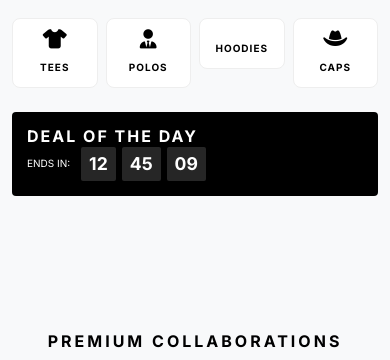
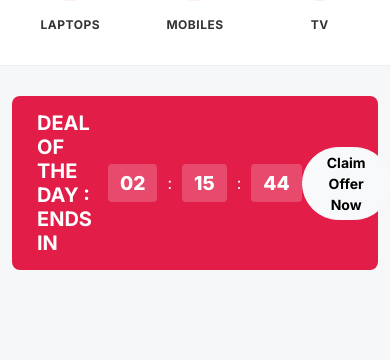
Before and after one commit to zahidbasha353-droid/trendflix-live, a Django app: page / in a window 390 px wide. Shown: the part 772-1132 px from the top of the page. Run offline with Django 5.2, Linux system fonts and the light colour scheme; data comes from the database, SQL or seed files in the repository; data that the repository does not hold is empty.

Commit message:
Merged minimalist style with Deal timer and Heart icon

```diff
--- a/store/templates/store/home.html
+++ b/store/templates/store/home.html
@@ -5,144 +5,141 @@
 {% block content %}
 
 <style>
-    /* --- 1. GLOBAL MINIMALIST REFINEMENT --- */
-    body { background-color: #f8f9fa; font-family: 'Inter', sans-serif; }
+    /* 1. GLOBAL UI & FONTS */
+    body { background-color: #f6f7f9; font-family: 'Inter', sans-serif; color: #333; }
 
-    /* --- 2. 5 MOVEMENT BANNER (Carousel) STYLES --- */
-    .carousel-item {
-        height: 80vh;
-        background-size: cover;
-        background-position: center;
+    /* 2. CAROUSEL (VEENA STYLE) */
+    #fashionCarousel { margin-bottom: 20px; }
+    .carousel-item { height: 450px; background-size: cover; background-position: center; border-radius: 0; }
+    .banner-overlay {
+        background: linear-gradient(to right, rgba(0,0,0,0.5), transparent);
+        height: 100%; display: flex; align-items: center; padding-left: 10%;
     }
-    .banner-overlay {
-        background: rgba(0,0,0,0.2);
-        height: 100%; display: flex; align-items: center; justify-content: center; text-align: center;
+    .banner-text h1 { font-size: 3.5rem; font-weight: 800; color: white; text-transform: uppercase; }
+    .btn-veena {
+        background: #0071dc; color: white; border-radius: 4px; padding: 12px 30px;
+        font-weight: 700; border: none; text-transform: uppercase; transition: 0.3s;
     }
-    .banner-text h1 { font-size: 4rem; font-weight: 300; font-style: italic; color: white; margin-bottom: 20px; }
-    .btn-minimal {
-        background: white; color: black; border-radius: 0; padding: 12px 30px;
-        text-transform: uppercase; font-weight: 600; font-size: 0.8rem; border: 1px solid white;
+    .btn-veena:hover { background: #005bb5; }
+
+    /* 3. CATEGORY GRID (COMPACT) */
+    .cat-grid { background: white; padding: 20px 0; margin-bottom: 30px; border-bottom: 1px solid #eee; }
+    .cat-item { text-align: center; transition: 0.3s; cursor: pointer; padding: 10px; }
+    .cat-icon-circle {
+        width: 60px; height: 60px; background: #fcebed; border-radius: 50%;
+        display: flex; align-items: center; justify-content: center; margin: 0 auto 10px;
+        color: #e11d48; font-size: 1.4rem; transition: 0.3s;
+    }
+    .cat-item:hover .cat-icon-circle { background: #e11d48; color: white; transform: translateY(-5px); }
+    .cat-item span { font-size: 12px; font-weight: 700; text-transform: uppercase; letter-spacing: 0.5px; }
+
+    /* 4. DEAL OF THE DAY (EXACT STYLE) */
+    .deal-container {
+        background: #e11d48; color: white; border-radius: 8px;
+        padding: 15px 25px; margin-bottom: 40px;
+        display: flex; justify-content: space-between; align-items: center;
+    }
+    .timer-box { display: flex; align-items: center; gap: 10px; }
+    .timer-unit {
+        background: rgba(255,255,255,0.2); padding: 5px 12px;
+        border-radius: 4px; font-weight: 800; font-size: 1.2rem;
     }
 
-    /* --- 3. COMPACT CATEGORY LINE --- */
-    .cat-box {
-        background: white; border-radius: 8px; padding: 10px;
-        text-align: center; transition: 0.3s; border: 1px solid #eee;
+    /* 5. PRODUCT CARD (VEENA MEDIUM STYLE) */
+    .pro-card {
+        background: white; border: 1px solid #eee; border-radius: 8px;
+        padding: 15px; transition: 0.3s; position: relative; height: 100%;
     }
-    .cat-box:hover { border-color: #000; transform: translateY(-2px); }
-    .cat-box i { font-size: 1.2rem; color: #000; display: block; margin-bottom: 5px; }
-    .cat-box span { font-size: 10px; font-weight: 700; text-transform: uppercase; letter-spacing: 1px; }
+    .pro-card:hover { box-shadow: 0 10px 20px rgba(0,0,0,0.05); border-color: #0071dc; }
+    .fav-heart {
+        position: absolute; top: 15px; right: 15px; color: #ddd;
+        font-size: 1.1rem; cursor: pointer; transition: 0.3s; z-index: 5;
+    }
+    .fav-heart:hover { color: #e11d48; }
+    .pro-img-box { height: 220px; text-align: center; margin-bottom: 15px; }
+    .pro-img-box img { max-height: 100%; object-fit: contain; }
 
-    /* --- 4. DEAL TIMER SECTION --- */
-    .deal-box {
-        background: #000; color: white; border-radius: 4px; padding: 15px; margin-bottom: 40px;
-    }
-    .timer-unit {
-        background: rgba(255,255,255,0.15); border-radius: 2px;
-        padding: 4px 8px; margin: 0 3px; font-weight: 700; font-size: 1.1rem;
-    }
+    /* BUTTONS - SIDE BY SIDE */
+    .pro-btn-group { display: flex; gap: 8px; margin-top: 15px; }
+    .btn-add-cart { background: #0071dc; color: white; border: none; flex: 1; padding: 10px; font-size: 12px; font-weight: 700; border-radius: 4px; text-transform: uppercase; }
+    .btn-buy-now { background: #ffd814; color: #111; border: none; flex: 1; padding: 10px; font-size: 12px; font-weight: 700; border-radius: 4px; text-transform: uppercase; text-decoration: none; text-align: center; }
 
-    /* --- 5. MINIMAL PRODUCT CARD WITH HEART --- */
-    .pro-card {
-        background: white; border: none; border-radius: 0px;
-        padding: 10px; transition: 0.3s; position: relative;
-    }
-    .fav-heart {
-        position: absolute; top: 15px; right: 15px;
-        background: white; border-radius: 50%; padding: 5px;
-        box-shadow: 0 2px 5px rgba(0,0,0,0.1); color: #ddd; cursor: pointer; z-index: 5;
-        font-size: 0.8rem; transition: 0.3s;
-    }
-    .fav-heart:hover { color: #ff4d4d; }
-
-    .pro-img-container { height: 350px; background: #f9f9f9; overflow: hidden; }
-    .pro-img-container img { height: 100%; width: 100%; object-fit: cover; transition: 0.6s; }
-    .pro-card:hover img { transform: scale(1.05); }
-
-    /* BUTTONS SIDE BY SIDE */
-    .btn-group-pro { display: flex; gap: 4px; margin-top: 12px; }
-    .btn-add { background: transparent; color: #000; flex: 1; font-size: 0.7rem; font-weight: 700; border: 1px solid #000; padding: 8px; text-transform: uppercase; }
-    .btn-add:hover { background: #000; color: #fff; }
-    .btn-buy { background: #000; color: #fff; flex: 1; font-size: 0.7rem; font-weight: 700; text-decoration: none; text-align: center; padding: 8px; text-transform: uppercase; border: 1px solid #000; }
-
-    /* --- 6. COLLAB BANNERS --- */
-    .collab-banner { height: 200px; background-size: cover; background-position: center; display: flex; align-items: center; padding: 20px; color: white; position: relative; overflow: hidden; }
-    .collab-overlay { position: absolute; top:0; left:0; width:100%; height:100%; background: rgba(0,0,0,0.2); }
+    /* 6. COLLAB GRID (3 BANNERS) */
+    .collab-grid { display: grid; grid-template-columns: 2fr 1fr; grid-template-rows: 1fr 1fr; gap: 15px; height: 500px; margin-bottom: 50px; }
+    .collab-item { background-size: cover; background-position: center; border-radius: 8px; position: relative; overflow: hidden; padding: 40px; color: white; }
+    .collab-1 { grid-row: span 2; }
+    .collab-overlay { position: absolute; top: 0; left: 0; width: 100%; height: 100%; background: rgba(0,0,0,0.2); }
     .collab-content { position: relative; z-index: 2; }
 
     @media (max-width: 768px) {
-        .banner-text h1 { font-size: 2.5rem; }
-        .pro-img-container { height: 250px; }
+        .collab-grid { grid-template-columns: 1fr; height: auto; }
+        .banner-text h1 { font-size: 2rem; }
     }
 </style>
 
-<div id="fashionCarousel" class="carousel slide carousel-fade" data-bs-ride="carousel" data-bs-interval="4000">
+<div id="fashionCarousel" class="carousel slide carousel-fade" data-bs-ride="carousel">
     <div class="carousel-inner">
-        <div class="carousel-item active" style="background-image: url('https://images.unsplash.com/photo-1490114538077-0a7f8cb49891?q=80&w=2070');">
-            <div class="banner-overlay"><div class="banner-text"><h1>The Legacy Capsule</h1><a href="#shop" class="btn btn-minimal">Shop Now</a></div></div>
+        <div class="carousel-item active" style="background-image: url('https://images.unsplash.com/photo-1523381210434-271e8be1f52b?q=80&w=2070');">
+            <div class="banner-overlay"><div class="banner-text"><h1>Electronics <br>Mega Sale</h1><button class="btn-veena">Shop Now</button></div></div>
         </div>
-        <div class="carousel-item" style="background-image: url('https://images.unsplash.com/photo-1488161628813-04466f872be2?q=80&w=1964');">
-            <div class="banner-overlay"><div class="banner-text"><h1>Essential Edit</h1><a href="#shop" class="btn btn-minimal">Explore</a></div></div>
-        </div>
-        <div class="carousel-item" style="background-image: url('https://images.unsplash.com/photo-1552374196-1ab2a1c593e8?q=80&w=1974');">
-            <div class="banner-overlay"><div class="banner-text"><h1>Creators Club</h1><a href="#shop" class="btn btn-minimal">Join Now</a></div></div>
-        </div>
-        <div class="carousel-item" style="background-image: url('https://images.unsplash.com/photo-1539106609214-0d75a469627a?q=80&w=1974');">
-            <div class="banner-overlay"><div class="banner-text"><h1>Season Drop</h1><a href="#shop" class="btn btn-minimal">Buy Items</a></div></div>
+        <div class="carousel-item" style="background-image: url('https://images.unsplash.com/photo-1490114538077-0a7f8cb49891?q=80&w=2070');">
+            <div class="banner-overlay"><div class="banner-text"><h1>Smart <br>Collections</h1><button class="btn-veena">Explore</button></div></div>
         </div>
         <div class="carousel-item" style="background-image: url('https://images.unsplash.com/photo-1516762689617-e1cffcef479d?q=80&w=2022');">
-            <div class="banner-overlay"><div class="banner-text"><h1>New Season</h1><a href="#shop" class="btn btn-minimal">Shop Re-stock</a></div></div>
+            <div class="banner-overlay"><div class="banner-text"><h1>Elite <br>Quality Drop</h1><button class="btn-veena">Buy Now</button></div></div>
         </div>
     </div>
 </div>
 
-<div class="container my-4">
-    <div class="row g-2 justify-content-center">
-        <div class="col-3 col-md-1"><div class="cat-box"><i class="fas fa-tshirt"></i><span>Tees</span></div></div>
-        <div class="col-3 col-md-1"><div class="cat-box"><i class="fas fa-user-tie"></i><span>Polos</span></div></div>
-        <div class="col-3 col-md-1"><div class="cat-box"><i class="fas fa-hoodie"></i><span>Hoodies</span></div></div>
-        <div class="col-3 col-md-1"><div class="cat-box"><i class="fas fa-hat-cowboy"></i><span>Caps</span></div></div>
+<div class="cat-grid">
+    <div class="container">
+        <div class="row g-2 justify-content-center">
+            <div class="col-4 col-md-1"><div class="cat-item"><div class="cat-icon-circle"><i class="fas fa-headphones"></i></div><span>Audio</span></div></div>
+            <div class="col-4 col-md-1"><div class="cat-item"><div class="cat-icon-circle"><i class="fas fa-tablet-alt"></i></div><span>Tablets</span></div></div>
+            <div class="col-4 col-md-1"><div class="cat-item"><div class="cat-icon-circle"><i class="fas fa-gamepad"></i></div><span>Gaming</span></div></div>
+            <div class="col-4 col-md-1"><div class="cat-item"><div class="cat-icon-circle"><i class="fas fa-laptop"></i></div><span>Laptops</span></div></div>
+            <div class="col-4 col-md-1"><div class="cat-item"><div class="cat-icon-circle"><i class="fas fa-mobile-alt"></i></div><span>Mobiles</span></div></div>
+            <div class="col-4 col-md-1"><div class="cat-item"><div class="cat-icon-circle"><i class="fas fa-tv"></i></div><span>TV</span></div></div>
+        </div>
     </div>
 </div>
 
 <div class="container">
-    <div class="deal-box d-flex flex-wrap justify-content-between align-items-center">
-        <div><h6 class="fw-bold mb-0 text-uppercase" style="letter-spacing:2px">Deal of the Day</h6></div>
-        <div class="d-flex align-items-center">
-            <span class="small text-uppercase me-2" style="font-size:10px">Ends in:</span>
-            <div class="timer-unit">12</div><div class="timer-unit">45</div><div class="timer-unit">09</div>
+    <div class="deal-container">
+        <div class="d-flex align-items-center gap-3">
+            <h5 class="fw-bold mb-0 text-uppercase">Deal Of The Day : Ends In</h5>
+            <div class="timer-box">
+                <div class="timer-unit">02</div> : <div class="timer-unit">15</div> : <div class="timer-unit">44</div>
+            </div>
         </div>
+        <a href="#" class="btn btn-light btn-sm fw-bold rounded-pill px-4">Claim Offer Now</a>
     </div>
 </div>
 
-<div id="shop" class="container mb-5">
-    <div class="row g-3">
+<div class="container mb-5">
+    <div class="row g-4">
         {% for product in products %}
         <div class="col-6 col-md-3">
-            <div class="pro-card h-100">
+            <div class="pro-card">
                 <div class="fav-heart"><i class="fas fa-heart"></i></div>
                 <a href="{% url 'product_detail' product.id %}">
-                    <div class="pro-img-container">
-                        {% if product.image_url %}
-                            <img src="{{ product.image_url }}" alt="{{ product.name }}">
-                        {% else %}
-                            <img src="{{ product.image.url }}" alt="{{ product.name }}">
-                        {% endif %}
+                    <div class="pro-img-box">
+                        {% if product.image_url %}<img src="{{ product.image_url }}" class="img-fluid">
+                        {% else %}<img src="{{ product.image.url }}" class="img-fluid">{% endif %}
                     </div>
                 </a>
-                <div class="mt-3 text-center">
-                    <h6 class="fw-bold text-truncate mb-1" style="font-size: 0.8rem; letter-spacing:1px; text-transform:uppercase;">{{ product.name }}</h6>
-                    <div class="d-flex justify-content-center align-items-center gap-2">
-                        <span class="fw-bold" style="font-size: 0.9rem;">{{ product.selling_price|currency:request }}</span>
-                        <del class="text-muted small" style="font-size: 0.7rem;">{{ product.cost_price|add:"500"|currency:request }}</del>
+                <div class="text-center">
+                    <h6 class="fw-bold text-truncate mb-1" style="font-size: 14px;">{{ product.name }}</h6>
+                    <div class="d-flex justify-content-center align-items-center gap-2 mb-2">
+                        <span class="text-primary fw-bold">{{ product.selling_price|currency:request }}</span>
+                        <del class="text-muted small">{{ product.cost_price|add:"500"|currency:request }}</del>
                     </div>
 
-                    <div class="btn-group-pro">
+                    <div class="pro-btn-group">
                         <form action="{% url 'add_to_cart' product.id %}" method="POST" class="flex-grow-1">
-                            {% csrf_token %}
-                            <button type="submit" class="btn-add w-100">Cart</button>
+                            {% csrf_token %}<button type="submit" class="btn-add-cart w-100">Add to Cart</button>
                         </form>
-                        <a href="{% url 'buy_now' product.id %}" class="btn-buy flex-grow-1">Buy</a>
+                        <a href="{% url 'buy_now' product.id %}" class="btn-buy-now flex-grow-1">Buy Now</a>
                     </div>
                 </div>
             </div>
@@ -152,26 +149,29 @@
 </div>
 
 <div class="container my-5">
-    <h6 class="fw-bold mb-4 text-uppercase text-center" style="letter-spacing:3px">Premium Collaborations</h6>
-    <div class="row g-3">
-        <div class="col-md-4">
-            <div class="collab-banner" style="background-image: url('https://images.unsplash.com/photo-1523381210434-271e8be1f52b?q=80&w=2070');">
-                <div class="collab-overlay"></div>
-                <div class="collab-content"><h6 class="fw-bold">CREATORS CLUB</h6><button class="btn btn-outline-light btn-sm rounded-0">Explore</button></div>
+    <div class="collab-grid">
+        <div class="collab-item collab-1" style="background-image: url('https://images.unsplash.com/photo-1542291026-7eec264c27ff?q=80&w=2070');">
+            <div class="collab-overlay"></div>
+            <div class="collab-content">
+                <h2 class="fw-bold">Ultimate Display <br>Offer</h2>
+                <button class="btn btn-outline-light mt-3">Shop Now</button>
             </div>
         </div>
-        <div class="col-md-4">
-            <div class="collab-banner" style="background-image: url('https://images.unsplash.com/photo-1483985988355-763728e1935b?q=80&w=2070');">
-                <div class="collab-overlay"></div>
-                <div class="collab-content"><h6 class="fw-bold">STREET STYLE</h6><button class="btn btn-outline-light btn-sm rounded-0">Explore</button></div>
+        <div class="collab-item" style="background-image: url('https://images.unsplash.com/photo-1593305841991-05c297ba4575?q=80&w=2070');">
+            <div class="collab-overlay"></div>
+            <div class="collab-content">
+                <h4 class="fw-bold">Exclusive VR Headset</h4>
+                <button class="btn btn-outline-light btn-sm mt-2">Explore</button>
             </div>
         </div>
-        <div class="col-md-4">
-            <div class="collab-banner" style="background-image: url('https://images.unsplash.com/photo-1490114538077-0a7f8cb49891?q=80&w=2070');">
-                <div class="collab-overlay"></div>
-                <div class="collab-content"><h6 class="fw-bold">NATE ROBINSON</h6><button class="btn btn-outline-light btn-sm rounded-0">Explore</button></div>
+        <div class="collab-item" style="background-image: url('https://images.unsplash.com/photo-1526733158272-60b4944e8d21?q=80&w=2070');">
+            <div class="collab-overlay"></div>
+            <div class="collab-content">
+                <h4 class="fw-bold">Limited Time Sale</h4>
+                <button class="btn btn-outline-light btn-sm mt-2">View Deals</button>
             </div>
         </div>
     </div>
 </div>
+
 {% endblock %}
```
